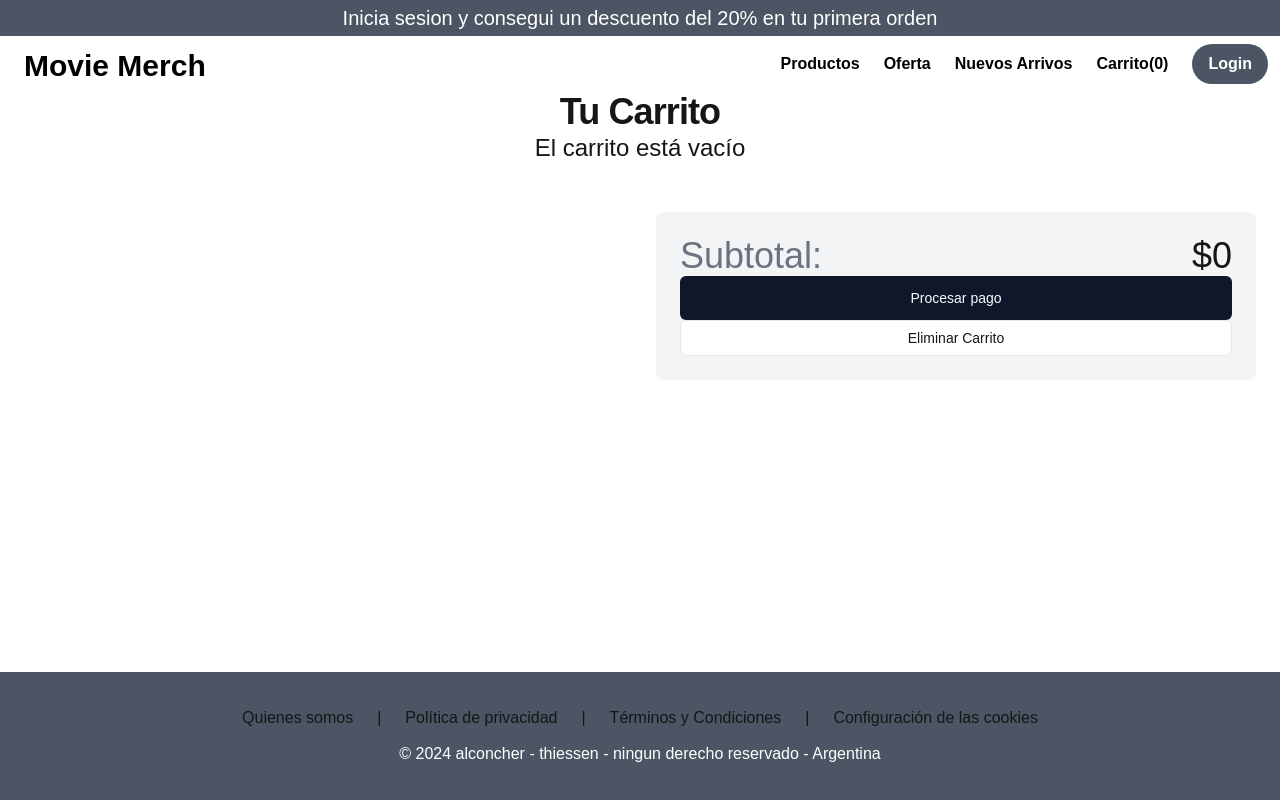
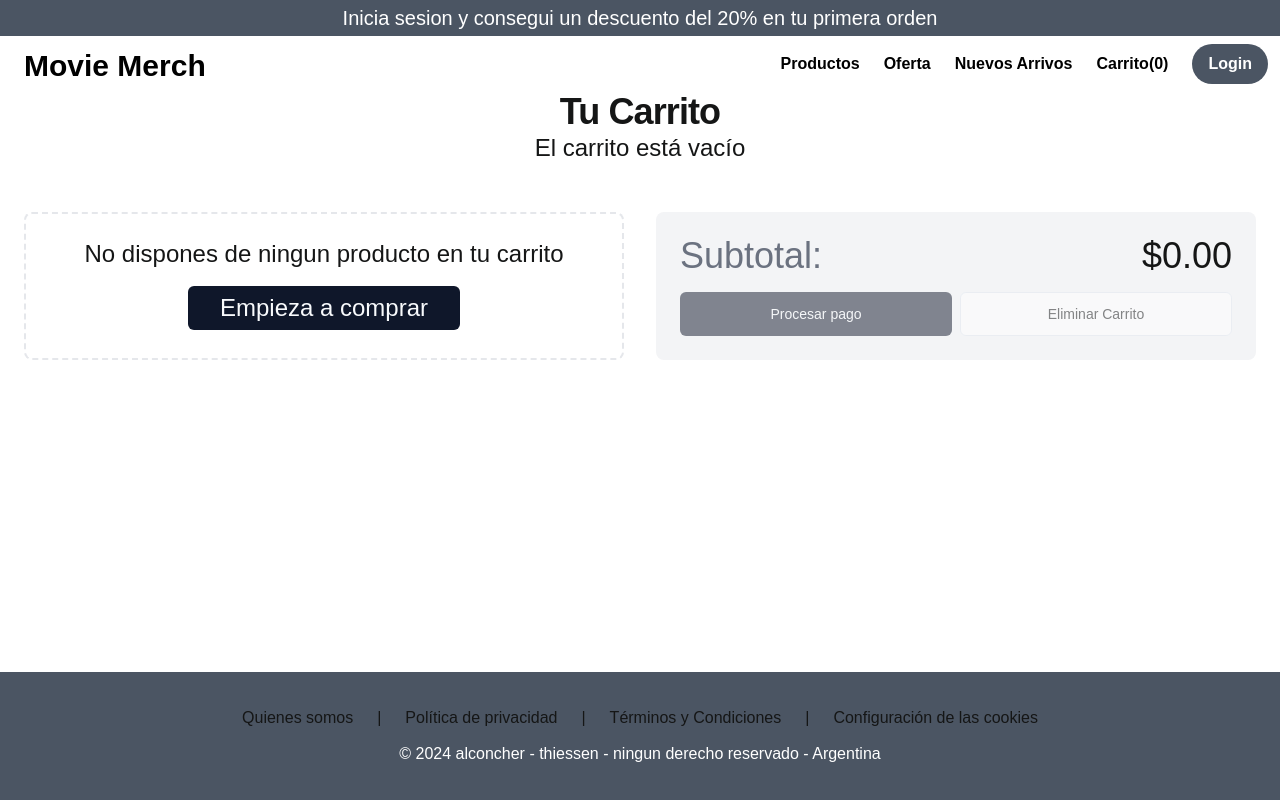
Before and after one commit to TobiasThiessen11/E-commerce-nextjs, a Next.js app: page /cart in a window 1280 px wide. Built offline with nearby package versions, Linux system fonts and the light colour scheme; a web font is replaced by a local one.

Commit message:
Carrito terminado

```diff
--- a/app/cart/page.tsx
+++ b/app/cart/page.tsx
@@ -3,6 +3,7 @@ import { Button } from "@/components/ui/button"
 import { useAppContext } from "../context"
 import CardCart from "./ui/CardCart"
 import { useEffect, useState } from "react"
+import Link from "next/link"
 
 interface Item {
   id: string
@@ -25,25 +26,40 @@ export default function Cart() {
   }
 
  return (
-    <section className="w-full">
+    <section className="w-full mb-4">
       <div className="container px-4 md:px-6 text-center">
         <h1 className="text-2xl font-bold tracking-tight sm:text-3xl md:text-4xl">Tu Carrito</h1>
         {cartItems.length > 0 ?<h1 className="text-2xl text-center ">Tu carrito tiene los siguientes productos</h1> : <h1 className="text-2xl text-center ">El carrito está vacío</h1>}
       </div>
       <div className="container grid md:grid-cols-2 gap-8 px-4 md:px-6 mt-12">
         <div className="grid gap-6">
-          {cartItems.map((item: Item) => (
-            <CardCart key={item.id} {...item} />
-          ))}
+          {
+            cartItems.length > 0
+              ? (
+                cartItems.map((item: Item) => (
+                  <CardCart key={item.id} {...item} />
+                ))
+              ) : (
+                <div className="text-center border-2 border-dashed p-6 grid grid-rows-2 border-gray-200 rounded-lg">
+                  <p className="text-2xl">No dispones de ningun producto en tu carrito</p>
+                  <Link href="/products" passHref>
+                    <Button className="text-2xl" size="lg">Empieza a comprar</Button>
+                  </Link>
+                </div>
+              )
+          }
         </div>
-        <div className="bg-gray-100 dark:bg-gray-800 rounded-lg p-6 grid h-min-160">
+        <div className="bg-gray-100 dark:bg-gray-800 rounded-lg p-6 gap-4  grid-rows-2 h-min-160 flex flex-col justify-between">
           <div className="flex items-center justify-between">
             <p className="text-gray-500 text-4xl dark:text-gray-400">Subtotal:</p>
-            <p className=" text-4xl">${getCartTotal()}</p>
+            <p className="text-4xl">${getCartTotal()}</p>
           </div>
-            <Button size="lg">Procesar pago</Button>
-            <Button variant="outline" size="sm" onClick={clearCart}> Eliminar Carrito</Button>
-        </div>
+          <div className="mt-auto grid grid-cols-2 gap-2">
+            <Button disabled={cartItems.length === 0} size="lg">Procesar pago</Button>
+            <Button disabled={cartItems.length === 0} variant="outline" size="lg" onClick={clearCart}>Eliminar Carrito</Button>
+          </div>
+      </div>
+
       </div>
     </section>
   )
--- a/app/cart/ui/CardCart.tsx
+++ b/app/cart/ui/CardCart.tsx
@@ -17,19 +17,14 @@ const computePrice = (price : number, quantity : number) => {
 export default function CardCart(item: CardCartProps) {
   const { removeFromCart } = useAppContext()
   return (
-        <div className="w-full max-w-4xl mx-auto bg-white rounded-lg shadow-md overflow-hidden dark:bg-gray-800 ml-4 m-2 mb-3">
-        <div className="grid grid-cols-[1fr_3fr] gap-2">
-          <div className="p-4 flex flex-col justify-between">
-            <div>
-              <h3 className="text-lg font-semibold text-gray-900 dark:text-gray-100">{item.name}</h3>
-              <p className="text-gray-500 dark:text-gray-400 mt-1">
-                {item.description}
-              </p>
-              <div className="mt-4 text-2xl font-bold text-gray-900 dark:text-gray-100">$ {item.price}</div>
+      <div className="w-full mx-auto bg-white rounded-lg shadow-md overflow-hidden dark:bg-gray-800 p-4 mb-3">
+          <div className="grid grid-cols-3 gap-2 items-center">
+              <div className="col-span-2">
+                  <h3 className="text-2xl font-semibold text-gray-900 dark:text-gray-100">{item.name}</h3>
+                  <p className="text-1xl text-gray-500 dark:text-gray-400 mt-1">{item.description}</p>
+                  <div className="mt-2 text-xl font-bold text-gray-900 dark:text-gray-100">$ {item.price}</div>
               </div>
-            <div className="mt-4 flex flex-col gap-4">
-              <div className="flex items-center justify-between">
-
+              <div className="flex flex-col items-end justify-between">
                   <Button
                       variant="outline"
                       size="icon"
@@ -38,11 +33,7 @@ export default function CardCart(item: CardCartProps) {
                   >
                       <TrashIcon className="h-5 w-5" />
                   </Button>
-              </div>
-              <div className="flex items-center justify-between">
-                <div className="text-gray-900 dark:text-gray-100 font-bold">Total: $ {computePrice(item.price, item.quantity)}</div>
-              </div>
-            </div>
+                  <div className="text-gray-900 dark:text-gray-100  text-xl font-bold mt-2">SubTotal: $ {computePrice(item.price, item.quantity)}</div>
               </div>
           </div>
       </div>
--- a/app/context/index.tsx
+++ b/app/context/index.tsx
@@ -48,7 +48,7 @@ export function CartProvider({children} : {
     }
 
     const getCartTotal = () => {
-        return cartItems.reduce((total: number, cartItem:CartItem) => total+ cartItem.price * cartItem.quantity, 0)
+        return cartItems.reduce((total: number, cartItem:CartItem) => total+ cartItem.price * cartItem.quantity, 0).toFixed(2)
     }
 
     const totalQuantity = cartItems.reduce((total: number, cartItem:CartItem) => total + cartItem.quantity, 0)
```
Lines whose indentation alone changed are shown as unchanged.
